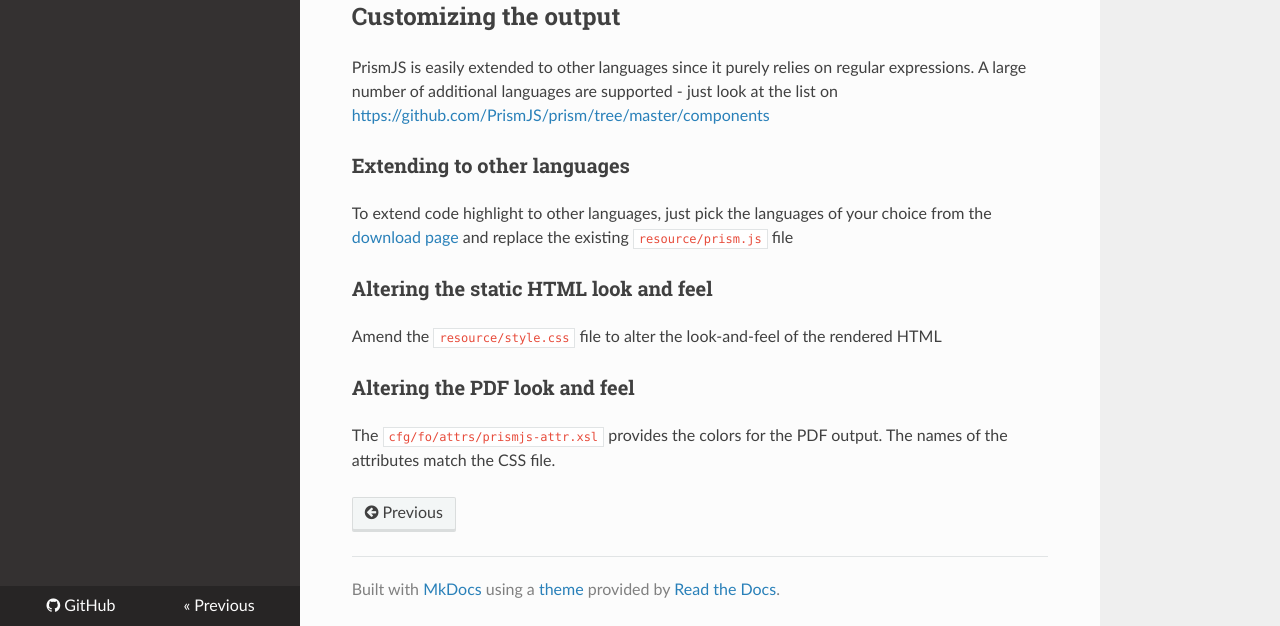
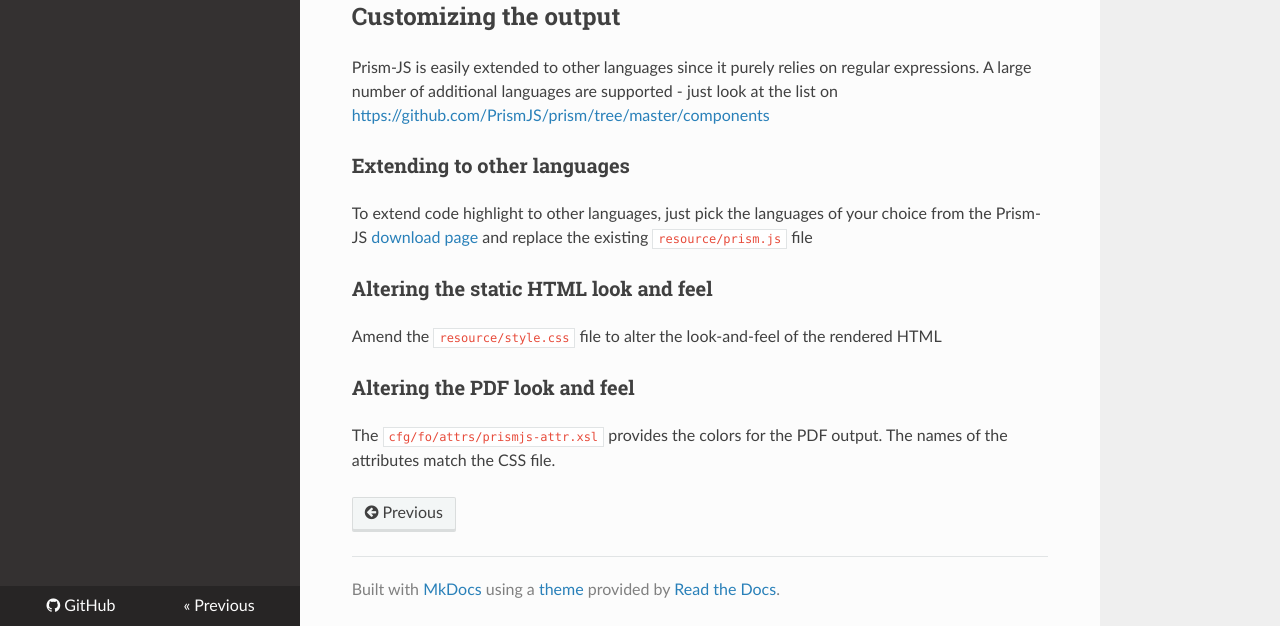
Before and after one commit to jason-fox/fox.jason.prismjs, an MkDocs documentation site: the page built from docs/usage.md, in a window 1280 px wide and 900 px high, scrolled down 1754 px, cut to the strip 274-900 px from the top of the window. Built offline with MkDocs 1.6.1, drawn with Linux system fonts in a browser that asks for light colours; nearby versions of some CDN libraries; old or Windows-style settings are respelled for this version of MkDocs; a style sheet for code colours, icons or effects is not loaded; some of the changed text lies outside the part shown.

Commit message:
Updated descriptions
* Code Highlighting => Syntax Highlighting
* PrismJS => Prism-JS

```diff
--- a/docs/usage.md
+++ b/docs/usage.md
@@ -1,8 +1,8 @@
 <h1>Usage</h1>
 
-To highlight code, add an `outputclass` attribute to any `<codeph>` or `<codeblock>` elements in your `*.dita` files. Alternatively add an `outputclass` attribute to the `<body>` element, and all `<codeph>` or `<codeblock>` will inherit from it.
+To highlight the syntax within codeblocks, add an `outputclass` attribute to any `<codeph>` or `<codeblock>` elements in your `*.dita` files. Alternatively add an `outputclass` attribute to the `<body>` element, and all `<codeph>` or `<codeblock>` will inherit from it.
 
-With the default PrismJS [download](https://prismjs.com/download.html#themes=prism&languages=markup+css+clike+javascript)
+With the default Prism-JS [library](https://prismjs.com/download.html#themes=prism&languages=markup+css+clike+javascript)
 the following languages can be highlighted
 
 - `outputclass="language-markup"` - HTML, XML etc.
@@ -73,14 +73,14 @@
 Customizing the output
 ----------------------
 
-PrismJS is easily extended to other languages since it purely relies on regular expressions. A large number of additional languages are supported - just look at the list on
+Prism-JS is easily extended to other languages since it purely relies on regular expressions. A large number of additional languages are supported - just look at the list on
 [https://github.com/PrismJS/prism/tree/master/components](https://github.com/PrismJS/prism/tree/master/components)
 
 
 <h3>Extending to other languages</h3>
 
 To extend code highlight to other languages, just pick
-the languages of your choice from the  [download page](https://prismjs.com/download.html#themes=prism&languages=markup+css+clike+javascript) and replace
+the languages of your choice from the Prism-JS [download page](https://prismjs.com/download.html#themes=prism&languages=markup+css+clike+javascript) and replace
 the existing `resource/prism.js` file
 
 <h3>Altering the static HTML look and feel</h3>
--- a/mkdocs.yml
+++ b/mkdocs.yml
@@ -1,4 +1,4 @@
-site_name: Prism-JS for DITA-OT
+site_name: Syntax highlighting for DITA-OT
 
 repo_url: https://github.com/jason-fox/fox.jason.unit-test
 repo_name: GitHub
```
Also changed, not shown: docs/index.md (+3 -3 lines), docs/install.md (+2 -2 lines).
